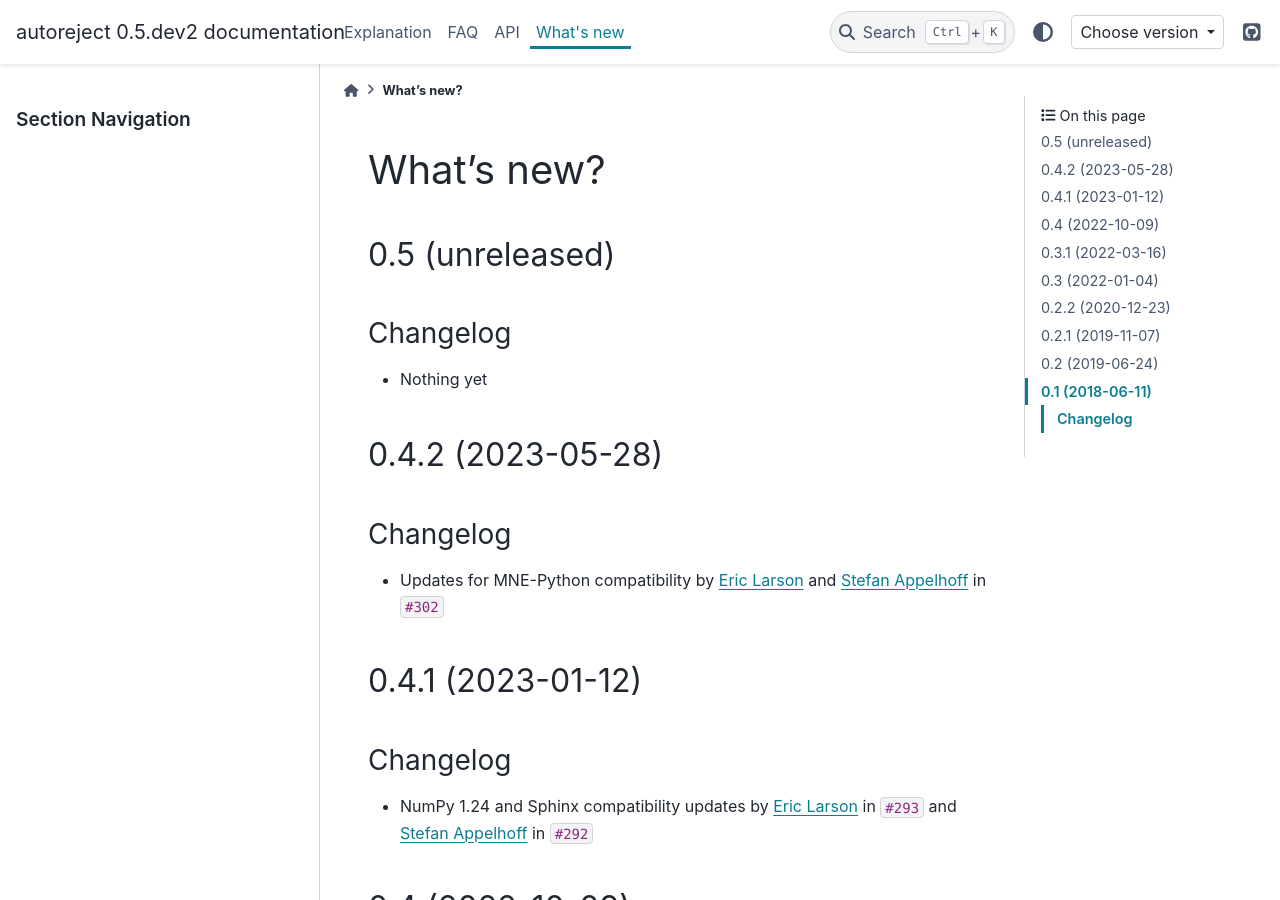
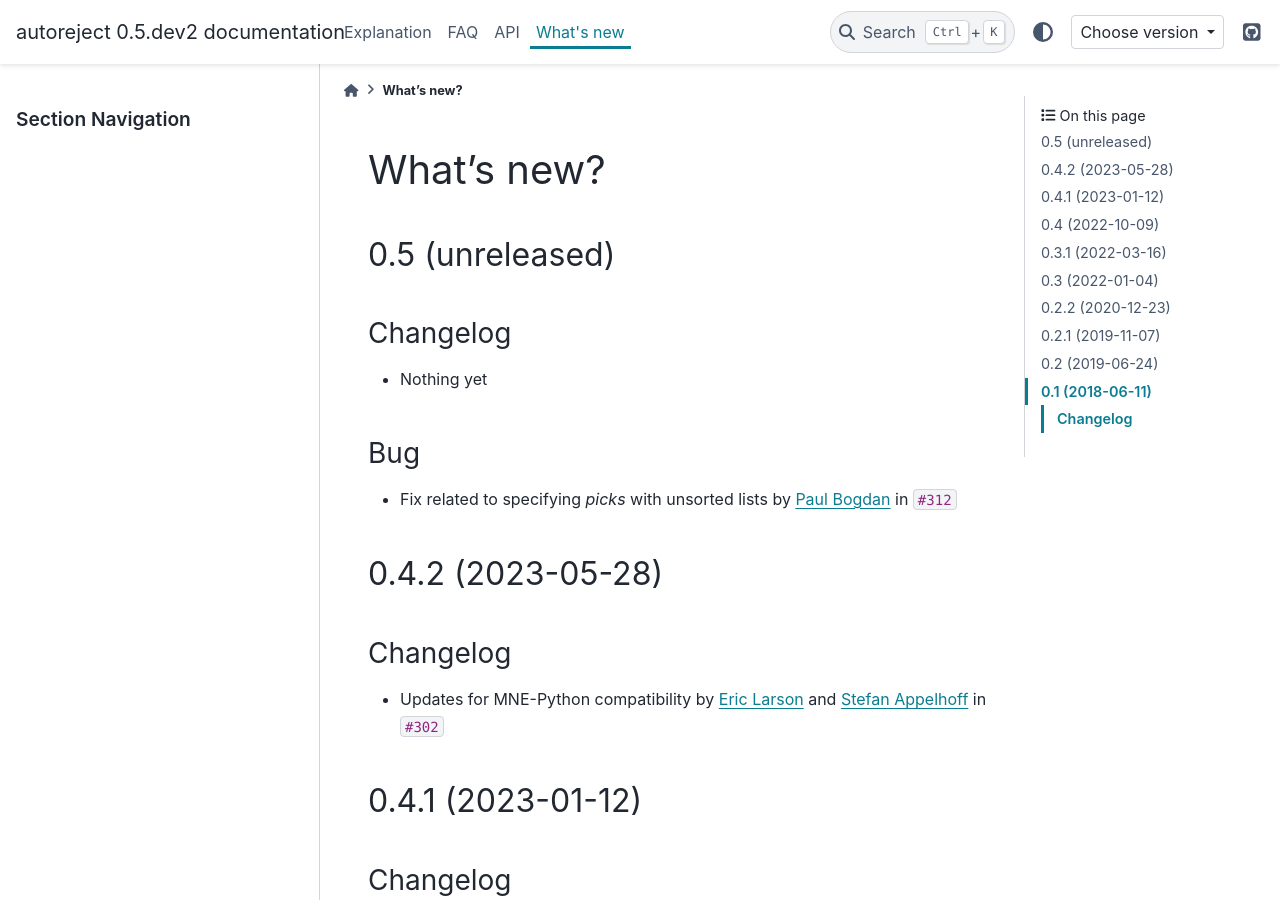
Before and after one commit to autoreject/autoreject, a Sphinx documentation site: the page built from doc/whats_new.rst, in a window 1280 px wide and 900 px high. Built offline with Sphinx 7.4.7 and the PyData theme 0.15.4, drawn with Linux system fonts in a browser that asks for light colours; pages that are not in the unit, such as notebooks, are missing from menus; cross-references to code outside the pages are shown as plain code.

Commit message:
Add Paul B to whats_new.rst

```diff
--- a/doc/whats_new.rst
+++ b/doc/whats_new.rst
@@ -16,6 +16,11 @@ Changelog
 ~~~~~~~~~
 
 - Nothing yet
+
+Bug
+~~~
+
+- Fix related to specifying `picks` with unsorted lists by `Paul Bogdan`_ in :github:`#312`
 
 .. _0.4.2:
 
@@ -153,3 +158,4 @@ Changelog
 .. _Nikolai Chapochnikov: https://github.com/chapochn
 .. _Simon Kern: https://github.com/skjerns
 .. _Eric Larson: https://larsoner.com
+.. _Paul Bogdan: http://pbogdan.com/
```
